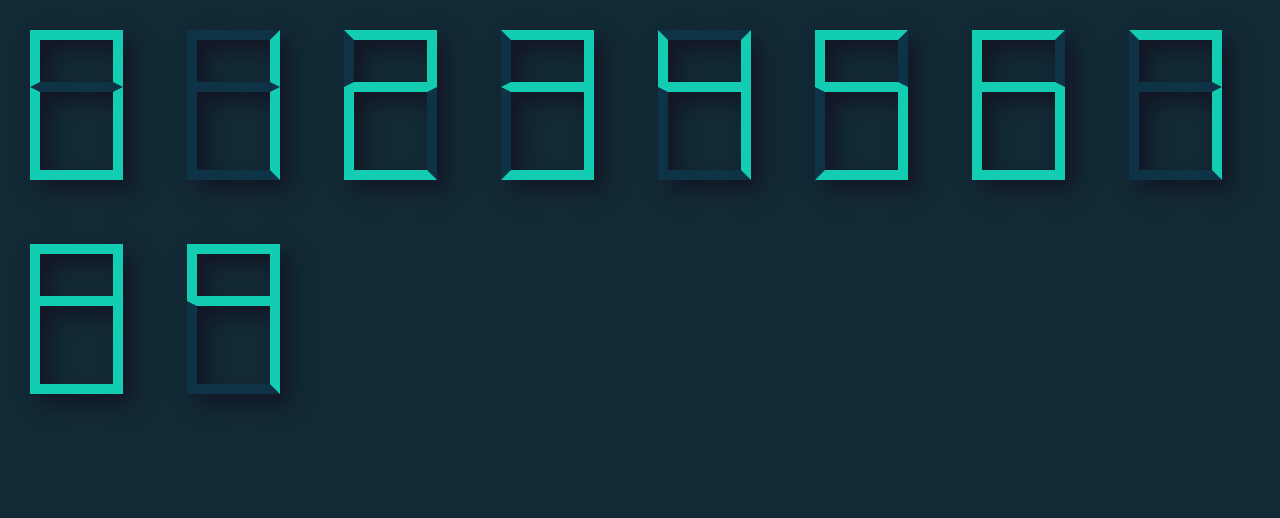
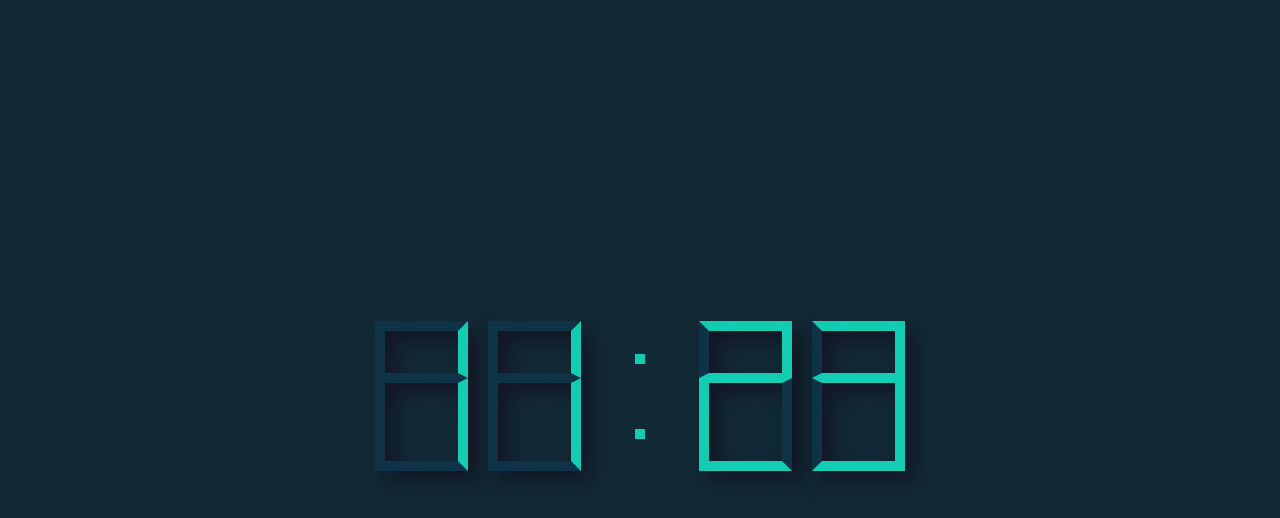
Before and after one commit to Margulis162/digital_clock, a plain HTML site: page clock.html in a window 1280 px wide. Drawn offline with Linux system fonts and the light colour scheme.

Commit message:
basic layout for the clock

```diff
--- a/assets/sass/all.scss
+++ b/assets/sass/all.scss
@@ -5,5 +5,43 @@ body{
     margin:0;
     padding:0;
     background-color:colors.$background;
+    min-height: 100vh;
+    padding-top:1px;
+    overflow: hidden;
+
+
+    // centered div for clock placement
+    .container{
+        display:flex;
+
+        min-inline-size: 500px;
+        max-inline-size: 550px;
+        box-sizing: border-box;
+        margin-inline:auto;
+        margin-block:25%;
+
+
+
+        // column divider between hr and min
+        .column{
+            display:flex;
+            flex-direction:column;
+            justify-content: space-around;
+            block-size: inherit;
+            flex-grow: 2;
+            align-items: center;
+
+
+            .dot{
+
+                block-size:10px;
+                inline-size:10px;
+                background-color: colors.$digit_on;
+            }
+        }
+    }
+
+
+
 
 }
--- a/assets/sass/digits.scss
+++ b/assets/sass/digits.scss
@@ -6,8 +6,8 @@
     block-size: 150px;
     inline-size: 93px;
     display: inline-block;
-    margin-block:30px;
-    margin-inline: 30px;
+
+    margin-inline: 10px;
     box-sizing:border-box;
     box-shadow:  10px 10px 20px  colors.$shadow  ;
 }
--- a/clock.html
+++ b/clock.html
@@ -16,16 +16,24 @@
 
 
 
-         <!-- zero -->
+
+        <div class="container">
+
+             <!-- one -->
              <div class="num">
-            <div class="proto-top" id="zero-top"></div>
-            <div class="proto-bottom" id="zero-bottom"></div>
+                <div class="proto-top" id="one-top"></div>
+                <div class="proto-bottom" id="one-bottom"></div>
             </div>
 
             <!-- one -->
             <div class="num">
                 <div class="proto-top" id="one-top"></div>
                 <div class="proto-bottom" id="one-bottom"></div>
+            </div>
+
+            <div class="column">
+                <div class="dot"></div>
+                <div class="dot"></div>
             </div>
 
             <!-- two -->
@@ -40,41 +48,8 @@
                 <div class="proto-bottom" id="three-bottom"></div>
             </div>
 
-        <!-- four -->
-        <div class="num">
-            <div class="proto-top" id="four-top"></div>
-            <div class="proto-bottom" id="four-bottom"></div>
         </div>
 
-        <!-- five -->
-        <div class="num">
-            <div class="proto-top" id="five-top"></div>
-            <div class="proto-bottom" id="five-bottom"></div>
-        </div>
-
-        <!-- six -->
-        <div class="num">
-            <div class="proto-top" id="six-top"></div>
-            <div class="proto-bottom"></div>
-        </div>
-
-        <!-- seven -->
-        <div class="num ">
-            <div class="proto-top" id="seven-top"></div>
-            <div class="proto-bottom" id="seven-bottom"></div>
-        </div>
-
-        <!-- eight -->
-        <div class="num">
-            <div class="proto-top"></div>
-            <div class="proto-bottom"></div>
-        </div>
-
-        <!-- nine -->
-        <div class="num">
-            <div class="proto-top"></div>
-            <div class="proto-bottom" id="nine-bottom"></div>
-        </div>
         <!--[if lt IE 7]>
             <p class="browsehappy">You are using an <strong>outdated</strong> browser. Please <a href="#">upgrade your browser</a> to improve your experience.</p>
         <![endif]-->
```
Also changed, not shown: assets/clock.css, 1 other file. Lines whose indentation alone changed are shown as unchanged.
